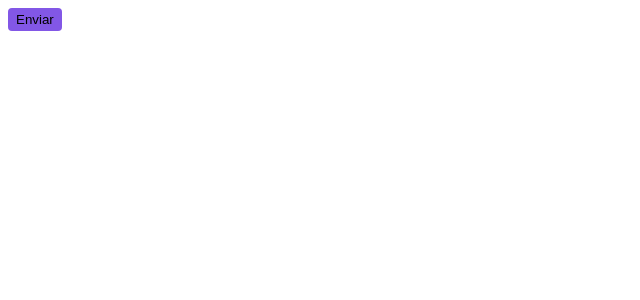
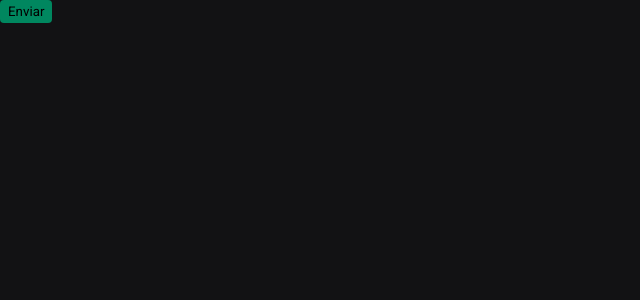
Before and after one commit to vinicsperes/next-fundamentals, a Next.js app: page / in a window 1280 px wide. Shown: the top 300 px of the page, without its empty margins (0-640 px from the left). Built offline with nearby package versions, Linux system fonts and the light colour scheme.

Commit message:
set global styles

```diff
--- a/src/pages/_app.tsx
+++ b/src/pages/_app.tsx
@@ -1,5 +1,9 @@
 import type { AppProps } from 'next/app'
+import { globalStyles } from '../styles/global'
+
+globalStyles();
 
 export default function App({ Component, pageProps }: AppProps) {
+
   return <Component {...pageProps} />
 }
--- a/src/pages/index.tsx
+++ b/src/pages/index.tsx
@@ -1,7 +1,7 @@
 import { styled } from "../styles"
 
 const Button = styled('button', {
-  backgroundColor: '$rocketseat',
+  backgroundColor: '$green500',
   borderRadius: 4,
   border: 0,
   padding: '4px 8px',
--- /dev/null
+++ b/src/styles/global.ts
@@ -0,0 +1,19 @@
+import { globalCss } from ".";
+
+export const globalStyles = globalCss({
+  '*': {
+    margin: 0,
+    padding: 0,
+  },
+
+  body: {
+    '-webkit-font-smoothing': 'antialiased',
+    backgroundColor: '$gray900',
+    color: '$gray100',
+  },
+
+  'body, input, textarea, button': {
+    fontFamily: 'Roboto',
+    fontWeight: 400,
+  }
+})
--- a/src/styles/index.ts
+++ b/src/styles/index.ts
@@ -12,7 +12,15 @@
 } = createStitches({
   theme: {
     colors: {
-      rocketseat: "#8257e6",
+      white: "#FFF",
+
+      gray900: '#121214',
+      gray800: '#202024',
+      gray300: '#c4c4cc',
+      gray100: '#e1e1e6',
+
+      green500: '#00875f',
+      green300: '#00b37e',
     }
   }
 })
```
